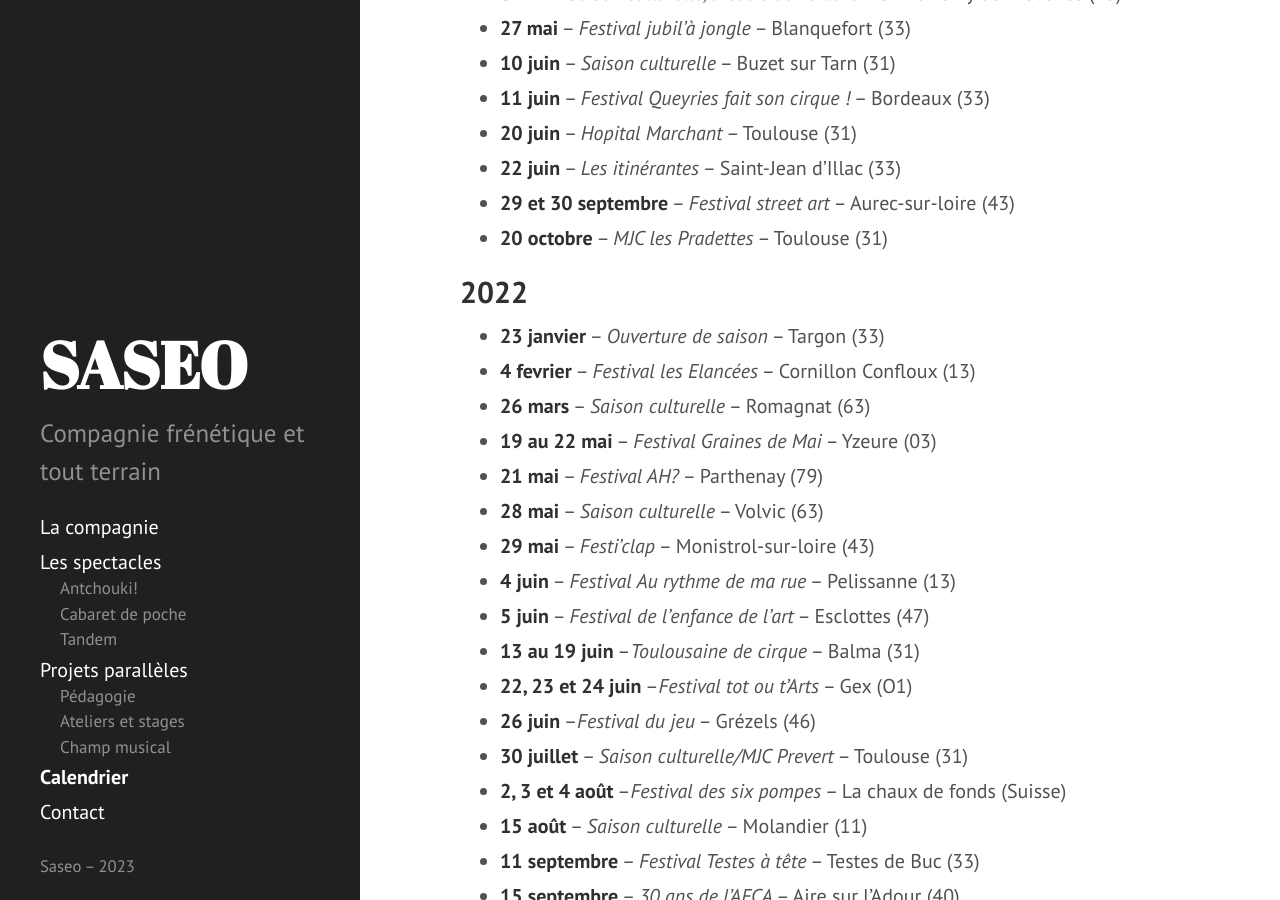
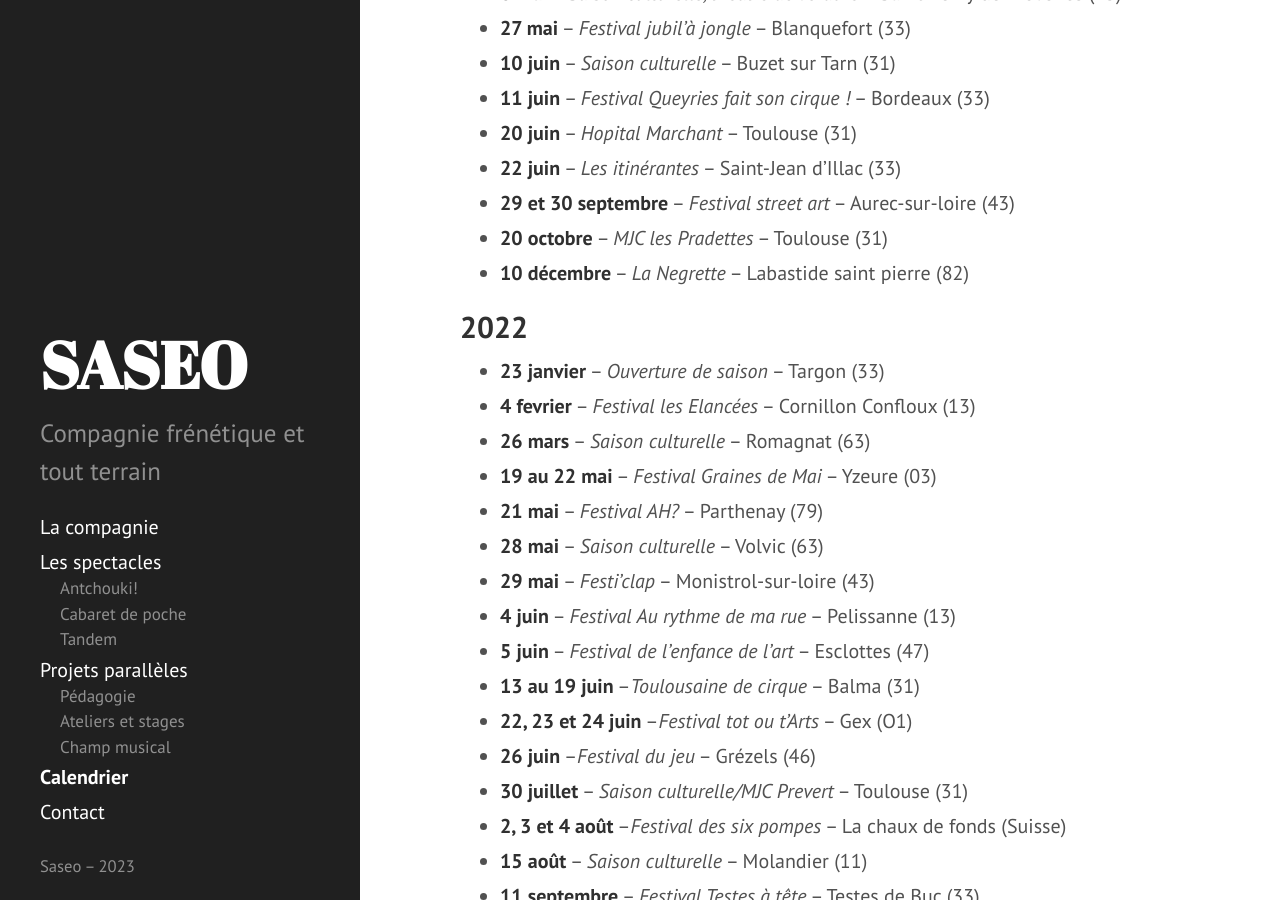
Before and after one commit to rizoom/saseo.org, a Jekyll site: the page built from calendrier.md, in a window 1280 px wide and 900 px high, scrolled down 429 px. Built offline with Jekyll 4.4.1, drawn with Linux system fonts in a browser that asks for light colours.

Commit message:
Update calendrier.md

```diff
--- a/calendrier.md
+++ b/calendrier.md
@@ -22,6 +22,7 @@ sidebar_order: 3
 - **22 juin** -- _Les itinérantes_ -- Saint-Jean d'Illac (33)
 - **29 et 30 septembre** -- _Festival street art_ -- Aurec-sur-loire (43)
 - **20 octobre** -- _MJC les Pradettes_ -- Toulouse (31)
+- **10 décembre** -- _La Negrette_ -- Labastide saint pierre (82)
 
 ## 2022
 
```
